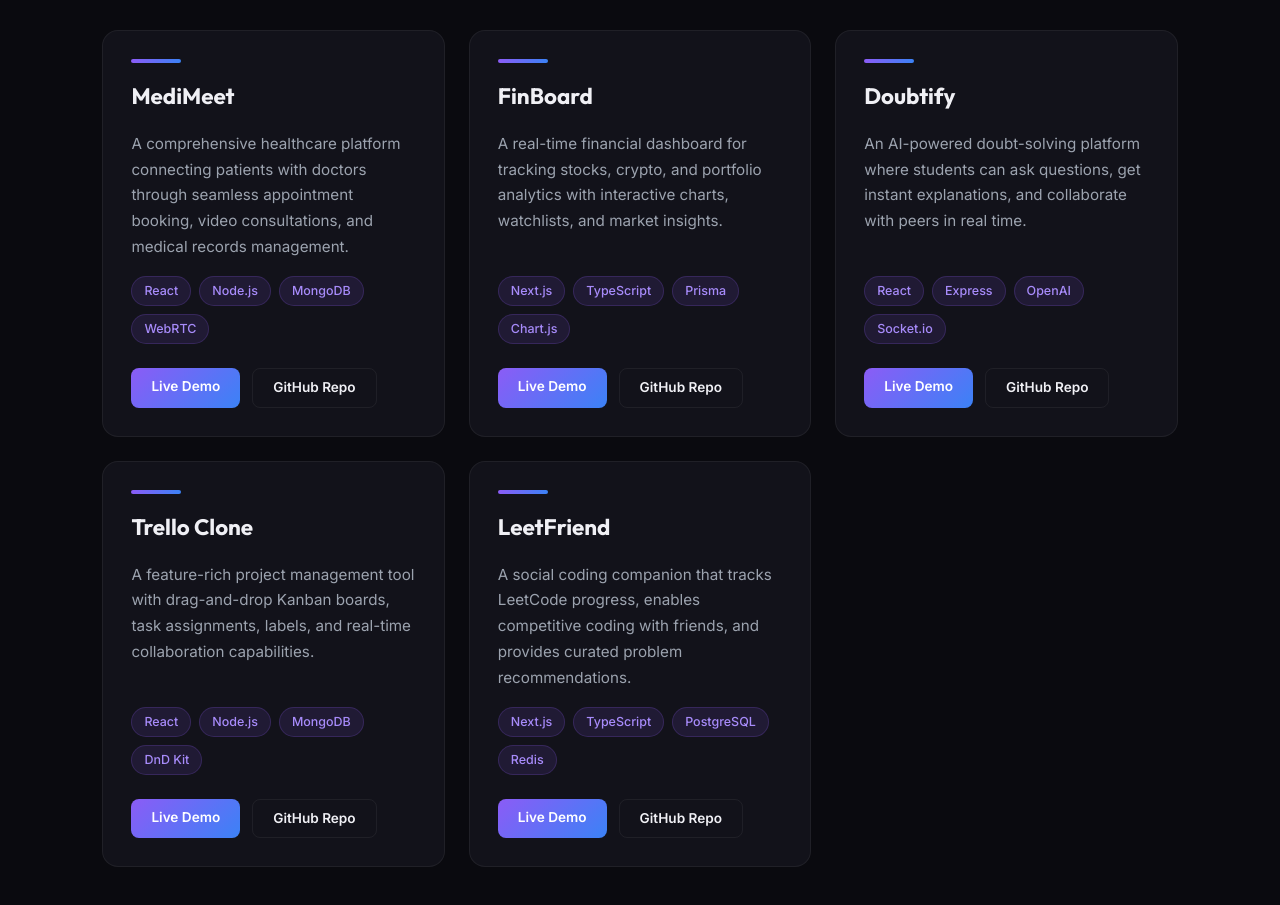
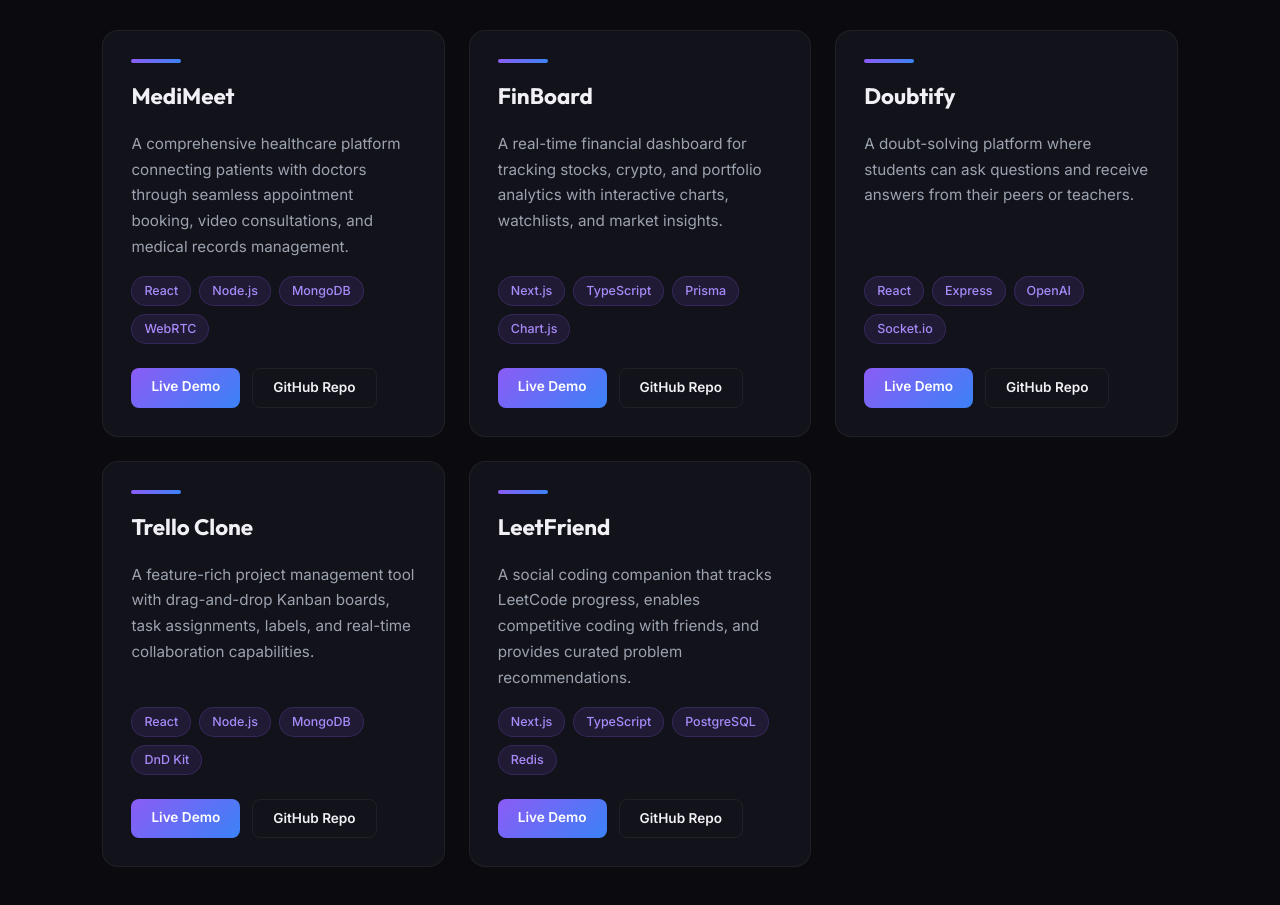
Before and after one commit to Akshay01070/portfolio, a React (Vite) app: page / in a window 1280 px wide. Shown: the part 2600-3505 px from the top of the page. Built offline with nearby package versions, Linux system fonts and the light colour scheme.

Commit message:
projects added

```diff
--- a/src/components/Projects.jsx
+++ b/src/components/Projects.jsx
@@ -6,40 +6,40 @@
         description:
             'A comprehensive healthcare platform connecting patients with doctors through seamless appointment booking, video consultations, and medical records management.',
         tech: ['React', 'Node.js', 'MongoDB', 'WebRTC'],
-        live: '#',
-        github: '#',
+        live: 'https://medimeet-beige.vercel.app/',
+        github: 'https://github.com/Akshay01070/MediMeet',
     },
     {
         title: 'FinBoard',
         description:
             'A real-time financial dashboard for tracking stocks, crypto, and portfolio analytics with interactive charts, watchlists, and market insights.',
         tech: ['Next.js', 'TypeScript', 'Prisma', 'Chart.js'],
-        live: '#',
-        github: '#',
+        live: 'https://fin-board-dun.vercel.app/',
+        github: 'https://github.com/Akshay01070/FinBoard',
     },
     {
         title: 'Doubtify',
         description:
-            'An AI-powered doubt-solving platform where students can ask questions, get instant explanations, and collaborate with peers in real time.',
+            'A doubt-solving platform where students can ask questions and receive answers from their peers or teachers.',
         tech: ['React', 'Express', 'OpenAI', 'Socket.io'],
         live: '#',
-        github: '#',
+        github: 'https://github.com/Akshay01070/Doubtify',
     },
     {
         title: 'Trello Clone',
         description:
             'A feature-rich project management tool with drag-and-drop Kanban boards, task assignments, labels, and real-time collaboration capabilities.',
         tech: ['React', 'Node.js', 'MongoDB', 'DnD Kit'],
-        live: '#',
-        github: '#',
+        live: 'https://trello-vert-zeta.vercel.app/',
+        github: 'https://github.com/Akshay01070/Trello',
     },
     {
         title: 'LeetFriend',
         description:
             'A social coding companion that tracks LeetCode progress, enables competitive coding with friends, and provides curated problem recommendations.',
         tech: ['Next.js', 'TypeScript', 'PostgreSQL', 'Redis'],
-        live: '#',
-        github: '#',
+
+        github: 'https://github.com/Akshay01070/CodeSync',
     },
 ];
 
```
